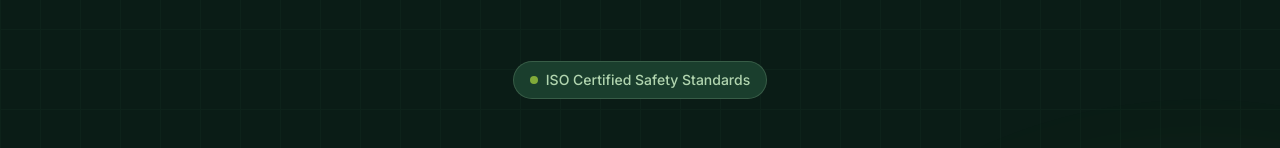
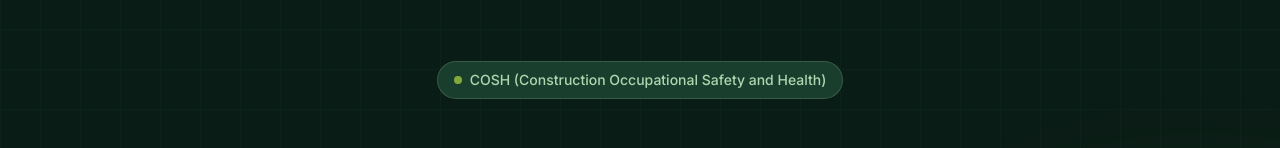
Before and after one commit to jasoncastro/davidsafety, a React (Vite) app: page / in a window 1280 px wide. Shown: the part 131-279 px from the top of the page. Built offline with nearby package versions, Linux system fonts and the light colour scheme.

Commit message:
Update safety standards text in Hero component

```diff
--- a/src/components/Hero.tsx
+++ b/src/components/Hero.tsx
@@ -21,7 +21,7 @@
             className="inline-flex items-center gap-2 px-4 py-2 rounded-full bg-brand-base border border-brand-light/20 mb-8"
           >
             <span className="w-2 h-2 rounded-full bg-brand-primary animate-pulse"></span>
-            <span className="text-sm font-medium text-brand-light text-opacity-90">ISO Certified Safety Standards</span>
+            <span className="text-sm font-medium text-brand-light text-opacity-90">COSH (Construction Occupational Safety and Health)</span>
           </motion.div>
 
           <motion.h1
```
